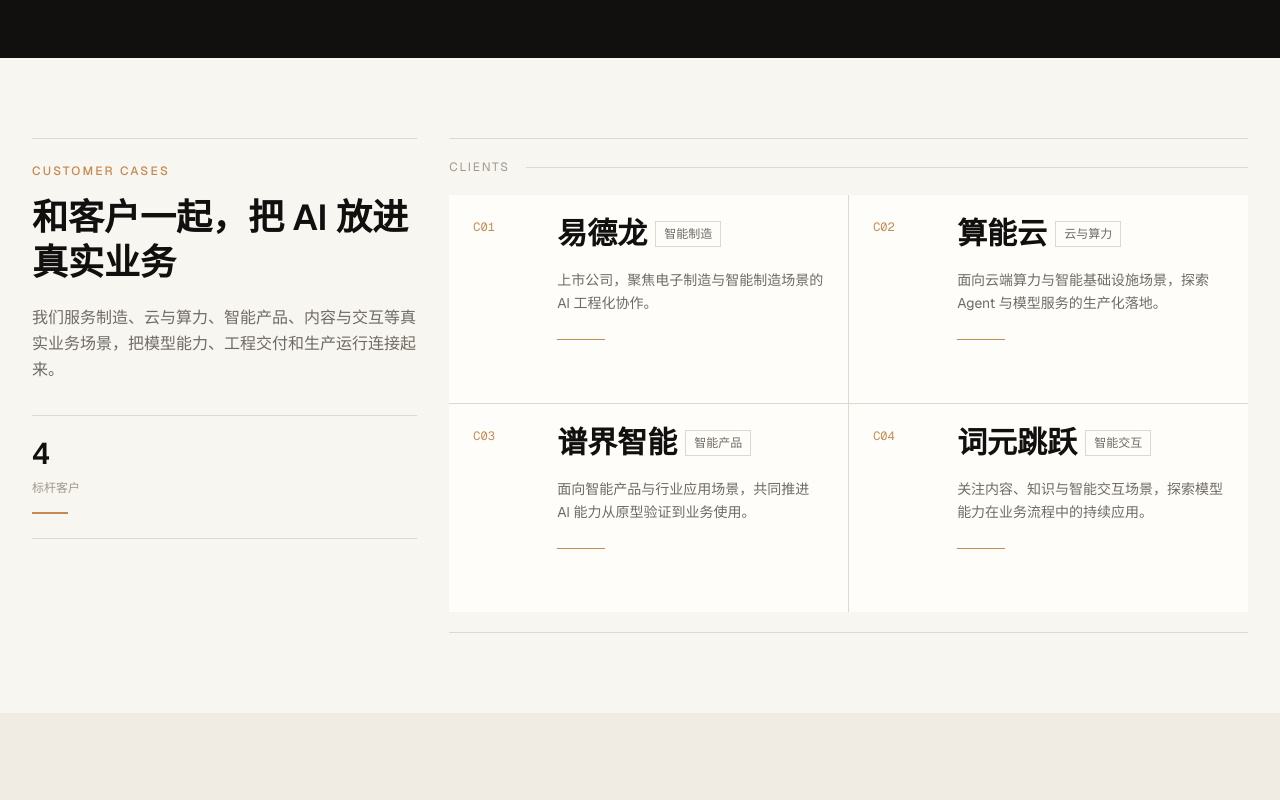
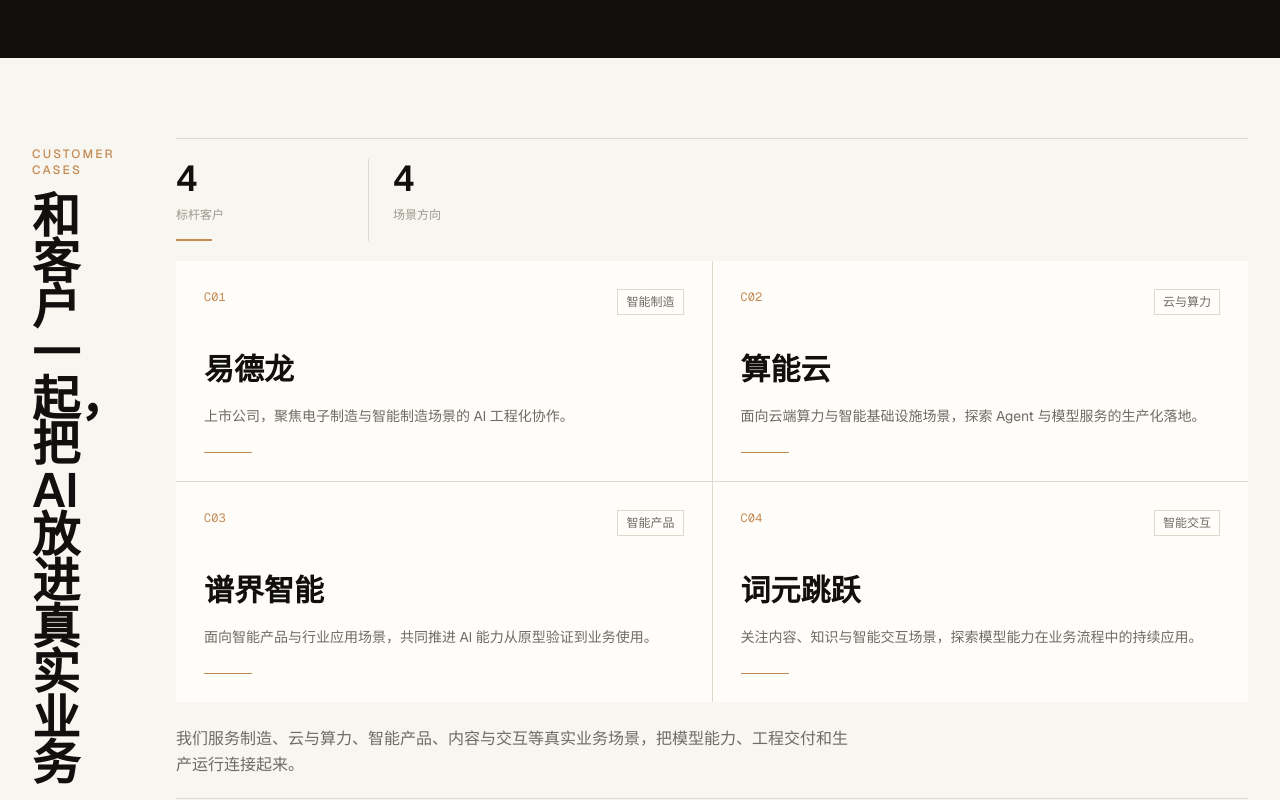
Before and after one commit to unrealm-ai/wzlywebsite, a Next.js app: page / in a window 1280 px wide. Shown: the part 4440-5240 px from the top of the page. Built offline with nearby package versions, Linux system fonts and the light colour scheme; no server answers.

Commit message:
Add cases

```diff
--- a/src/components/sections/Customers.tsx
+++ b/src/components/sections/Customers.tsx
@@ -1,6 +1,21 @@
 import { Container } from "@/components/layout/Container";
-import { Reveal } from "@/components/motion/Reveal";
 import { CUSTOMERS, CUSTOMER_COUNT } from "@/lib/trust";
+
+const CUSTOMER_TITLE_LINES = [
+  "和",
+  "客",
+  "户",
+  "一",
+  "起，",
+  "把",
+  "AI",
+  "放",
+  "进",
+  "真",
+  "实",
+  "业",
+  "务",
+] as const;
 
 export function Customers() {
   return (
@@ -9,23 +24,31 @@
       aria-labelledby="customers-heading"
     >
       <Container>
-        <div className="grid gap-8 lg:grid-cols-[minmax(280px,0.82fr)_minmax(0,1.7fr)] lg:items-start">
-          <Reveal>
-            <div className="border-y border-[var(--line)] py-6">
+        <div className="grid gap-6 lg:grid-cols-[120px_minmax(0,1fr)] lg:items-start">
+          <div className="flex h-full flex-col py-2">
+            <div>
               <p className="mb-4 text-xs font-medium uppercase tracking-[0.18em] text-[var(--accent)]">
                 Customer Cases
               </p>
               <h2
                 id="customers-heading"
-                className="max-w-xl text-3xl font-semibold leading-tight text-[var(--fg)] sm:text-4xl"
+                aria-label="和客户一起，把 AI 放进真实业务"
+                className="flex flex-col items-start gap-0 text-3xl font-semibold leading-[0.95] text-[var(--fg)] sm:text-5xl"
               >
-                和客户一起，把 AI 放进真实业务
+                {CUSTOMER_TITLE_LINES.map((line) => (
+                  <span key={line} aria-hidden="true">
+                    {line}
+                  </span>
+                ))}
               </h2>
-              <p className="mt-5 max-w-md text-base leading-relaxed text-[var(--muted)]">
-                我们服务制造、云与算力、智能产品、内容与交互等真实业务场景，把模型能力、工程交付和生产运行连接起来。
-              </p>
-              <div className="mt-8 border-t border-[var(--line)] pt-5">
-                <div className="font-mono text-3xl font-semibold text-[var(--fg)]">
+            </div>
+          </div>
+
+          <div className="h-full border-y border-[var(--line)] py-5">
+            <div className="mb-5 flex justify-start">
+              <div className="grid w-full max-w-sm grid-cols-2 border-y border-[var(--line)] lg:border-y-0">
+                <div className="py-4 pr-6 lg:py-0">
+                  <div className="font-mono text-4xl font-semibold text-[var(--fg)]">
                     {CUSTOMER_COUNT}
                   </div>
                   <div className="mt-2 text-xs text-[var(--subtle)]">
@@ -33,45 +56,50 @@
                   </div>
                   <div className="mt-4 h-0.5 w-9 bg-[var(--accent)]" />
                 </div>
+                <div className="border-l border-[var(--line)] py-4 pl-6 lg:py-0">
+                  <div className="font-mono text-4xl font-semibold text-[var(--fg)]">
+                    {CUSTOMER_COUNT}
                   </div>
-          </Reveal>
+                  <div className="mt-2 text-xs text-[var(--subtle)]">
+                    场景方向
+                  </div>
+                </div>
+              </div>
+            </div>
 
-          <Reveal delay={0.08}>
-            <div className="border-y border-[var(--line)] py-5">
-              <div className="mb-5 flex items-center gap-4">
-                <div className="text-xs uppercase tracking-[0.16em] text-[var(--subtle)]">
-                  Clients
-                </div>
-                <div className="h-px flex-1 bg-[var(--line)]" />
-              </div>
             <ul className="grid grid-cols-1 gap-px bg-[var(--line)] md:grid-cols-2">
               {CUSTOMERS.map((customer, idx) => (
                 <li
                   key={customer.name}
-                    className="grid min-h-52 gap-5 bg-[var(--surface-elevated)] p-6 sm:grid-cols-[64px_1fr]"
+                  className="flex min-h-52 flex-col justify-between bg-[var(--surface-elevated)] p-6 sm:p-7"
                 >
-                    <div className="font-mono text-xs text-[var(--accent)]">
+                  <div>
+                    <div className="flex items-start justify-between gap-4">
+                      <span className="font-mono text-xs text-[var(--accent)]">
                         C0{idx + 1}
-                    </div>
-                    <div>
-                      <div className="flex flex-wrap items-center gap-2">
-                        <h3 className="whitespace-nowrap text-2xl font-semibold leading-none text-[var(--fg)] sm:text-3xl">
-                          {customer.name}
-                        </h3>
+                      </span>
                       <span className="border border-[var(--line)] px-2 py-1 text-xs text-[var(--muted)]">
                         {customer.field}
                       </span>
                     </div>
+                    <div className="mt-10">
+                      <h3 className="whitespace-nowrap text-2xl font-semibold leading-none text-[var(--fg)] sm:text-3xl">
+                        {customer.name}
+                      </h3>
                       <p className="mt-5 max-w-xl text-sm leading-relaxed text-[var(--muted)]">
                         {customer.intro}
                       </p>
+                    </div>
+                  </div>
                   <div className="mt-6 h-px w-12 bg-[var(--accent)]" />
-                    </div>
                 </li>
               ))}
             </ul>
+
+            <p className="mt-6 max-w-2xl text-base leading-relaxed text-[var(--muted)]">
+              我们服务制造、云与算力、智能产品、内容与交互等真实业务场景，把模型能力、工程交付和生产运行连接起来。
+            </p>
           </div>
-          </Reveal>
         </div>
       </Container>
     </section>
```
Lines whose indentation alone changed are shown as unchanged.
